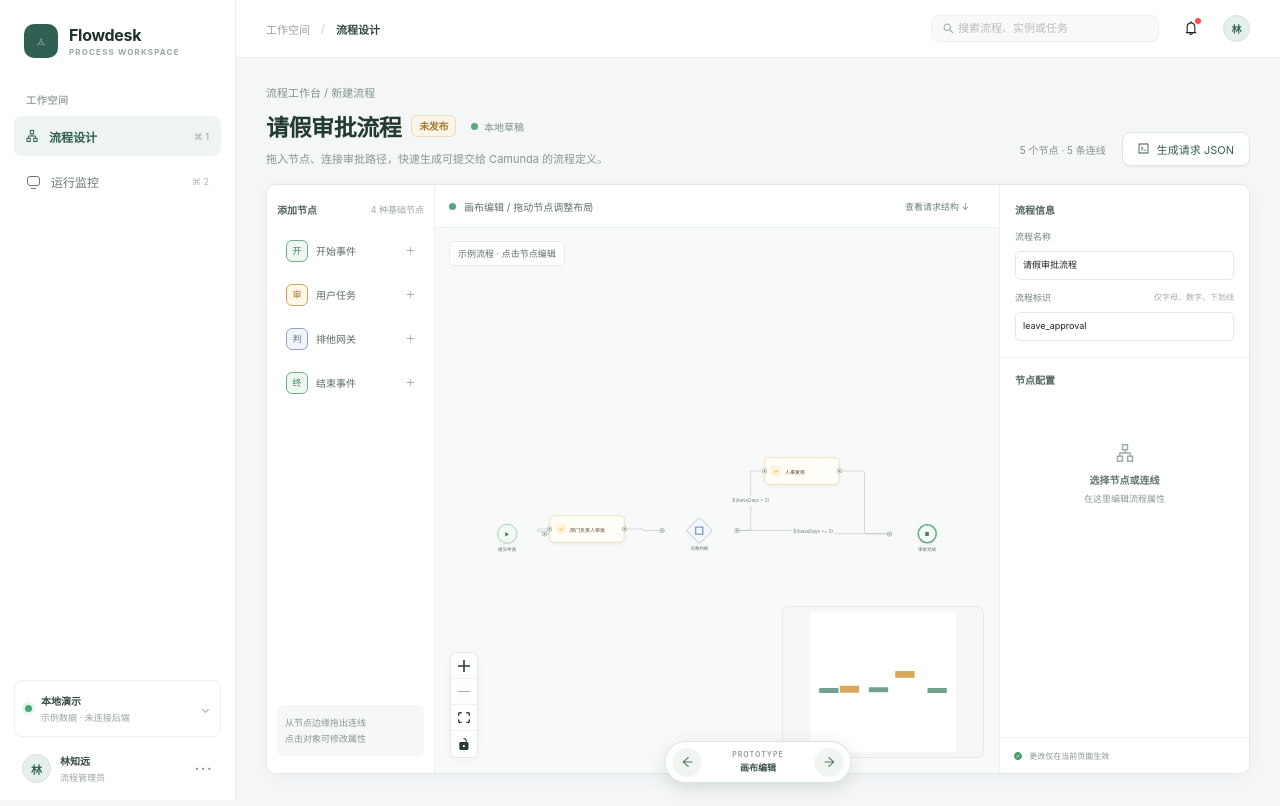
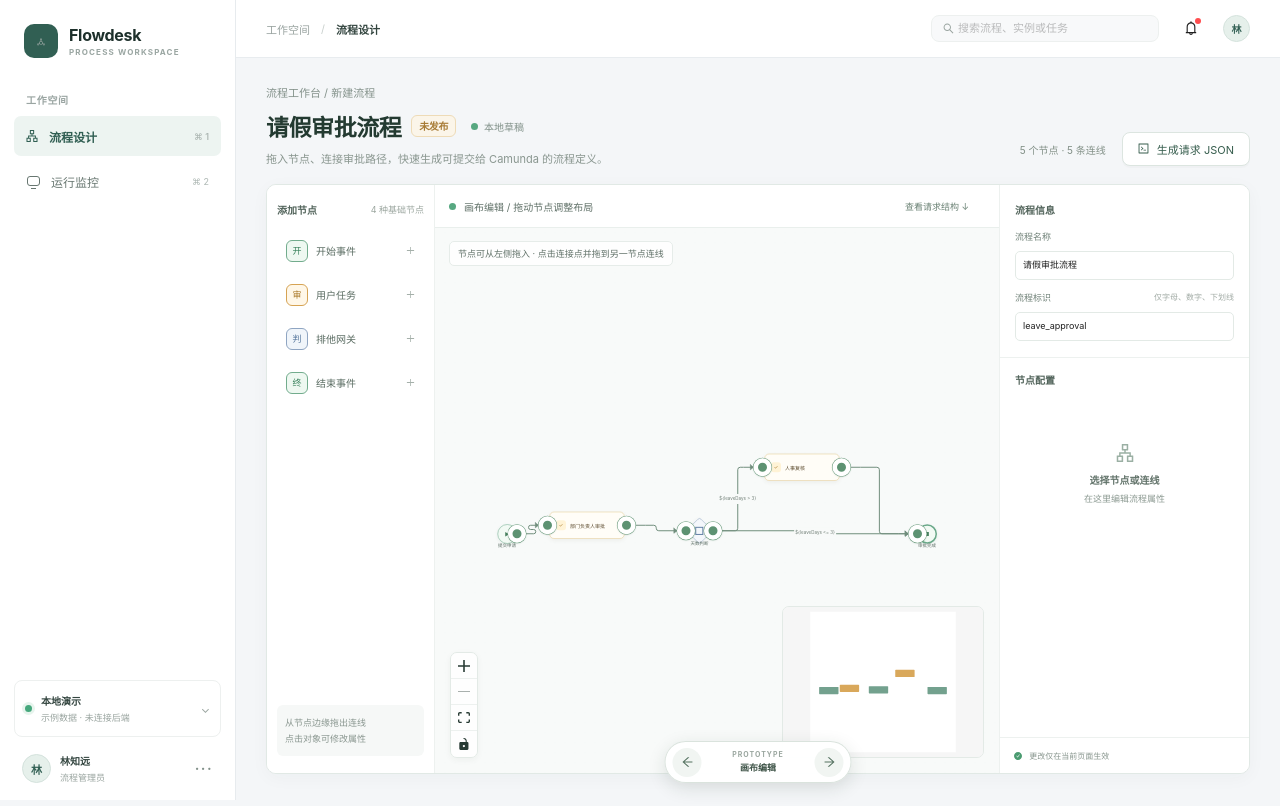
Before and after one commit to xxydaydayup/workflow, a React (Vite) app: page /designer in a window 1280 px wide. Built offline with nearby package versions, Linux system fonts and the light colour scheme.

Commit message:
fix(designer): 修复节点连接交互

```diff
--- a/src/features/designer/DesignerPage.module.less
+++ b/src/features/designer/DesignerPage.module.less
@@ -123,6 +123,12 @@
   font-size: 10px;
   cursor: pointer;
 }
+.palette > button[draggable='true'] {
+  cursor: grab;
+}
+.palette > button[draggable='true']:active {
+  cursor: grabbing;
+}
 .palette > button:hover {
   border-color: #e4ebe7;
   background: #f8faf9;
@@ -237,15 +243,42 @@
   position: relative;
   display: flex;
   width: 150px;
+  min-height: 56px;
   justify-content: center;
   align-items: center;
 }
 .handle {
-  width: 8px !important;
-  height: 8px !important;
-  border: 2px solid #fff !important;
-  background: #789b88 !important;
-  box-shadow: 0 0 0 1px #91aa9c;
+  z-index: 5;
+  width: 36px !important;
+  height: 36px !important;
+  min-width: 36px !important;
+  min-height: 36px !important;
+  border: 9px solid #fff !important;
+  background: #5d9272 !important;
+  box-sizing: border-box;
+  box-shadow:
+    0 0 0 1px #6f9f81,
+    0 1px 4px rgba(38, 79, 52, 0.25);
+  cursor: crosshair !important;
+  pointer-events: all !important;
+}
+.nodeuserTask :global(.react-flow__handle-left) {
+  left: -4px !important;
+}
+.nodeuserTask :global(.react-flow__handle-right) {
+  right: -4px !important;
+}
+.nodestartEvent :global(.react-flow__handle-right) {
+  right: calc(50% - 19.5px) !important;
+}
+.nodeendEvent :global(.react-flow__handle-left) {
+  left: calc(50% - 19.5px) !important;
+}
+.nodeexclusiveGateway :global(.react-flow__handle-left) {
+  left: calc(50% - 27px) !important;
+}
+.nodeexclusiveGateway :global(.react-flow__handle-right) {
+  right: calc(50% - 27px) !important;
 }
 .task {
   display: flex;
--- a/src/features/designer/DesignerPage.tsx
+++ b/src/features/designer/DesignerPage.tsx
@@ -1,14 +1,18 @@
 import { useCallback, useEffect, useMemo, useState } from 'react'
+import type { DragEvent } from 'react'
 import { useSearchParams } from 'react-router-dom'
 import {
   Background,
   BackgroundVariant,
   Controls,
   Handle,
+  MarkerType,
   MiniMap,
   Position,
   ReactFlow,
+  ReactFlowProvider,
   addEdge,
+  useReactFlow,
   useEdgesState,
   useNodesState,
   type Connection,
@@ -68,7 +72,7 @@ type Shared = {
   selectNode: (e: unknown, n: PNode) => void
   selectEdge: (e: unknown, f: PEdge) => void
   clear: () => void
-  add: (kind: Kind) => void
+  add: (kind: Kind, position?: { x: number; y: number }) => void
   connect: (s?: string, t?: string) => void
   fields: FieldsProps
   inspector: InspectorProps
@@ -100,7 +104,7 @@ const variants: Array<{ id: Variant; label: string }> = [
 const nodeTypes = { processNode: FlowNode }
 function FlowNode({ data, selected }: { data: Data; selected: boolean }) {
   return (
-    <div className={styles.nodeWrap}>
+    <div className={`${styles.nodeWrap} ${styles['node' + data.kind]}`}>
       {data.kind !== 'startEvent' && (
         <Handle type="target" position={Position.Left} className={styles.handle} />
       )}
@@ -179,12 +183,24 @@ function makeEdges(): PEdge[] {
       data: { conditionExpression: '${leaveDays <= 3}' },
     },
     { id: 'flow_5', source: 'task_hr', target: 'end_done', type: 'smoothstep', data: {} },
-  ]
+  ].map((edge) => ({
+    ...edge,
+    style: { stroke: '#718e7d', strokeWidth: 2 },
+    markerEnd: { type: MarkerType.ArrowClosed, color: '#718e7d' },
+  }))
 }
 function makeId(prefix: string) {
   return prefix + '_' + Math.random().toString(36).slice(2, 7)
 }
-function Palette({ add, compact = false }: { add: Shared['add']; compact?: boolean }) {
+function Palette({
+  add,
+  compact = false,
+  draggable = false,
+}: {
+  add: Shared['add']
+  compact?: boolean
+  draggable?: boolean
+}) {
   return (
     <div className={styles.palette + (compact ? ' ' + styles.compact : '')}>
       {!compact && (
@@ -193,7 +209,15 @@ function Palette({ add, compact = false }: { add: Shared['add']; compact?: boole
         </div>
       )}
       {kinds.map((k, i) => (
-        <button key={k.kind} onClick={() => add(k.kind)}>
+        <button
+          key={k.kind}
+          draggable={draggable}
+          onDragStart={(event) => {
+            event.dataTransfer.setData('application/x-process-node', k.kind)
+            event.dataTransfer.effectAllowed = 'move'
+          }}
+          onClick={() => add(k.kind)}
+        >
           <i className={styles['p' + i]}>{['开', '审', '判', '终'][i]}</i>
           {k.label}
           <PlusOutlined />
@@ -312,11 +336,54 @@ function Header({
     </header>
   )
 }
+function InteractiveFlow({ s }: { s: Shared }) {
+  const { screenToFlowPosition } = useReactFlow()
+  const onDrop = (event: DragEvent<HTMLDivElement>) => {
+    event.preventDefault()
+    const kind = event.dataTransfer.getData('application/x-process-node') as Kind
+    if (!kinds.some((item) => item.kind === kind)) return
+    s.add(kind, screenToFlowPosition({ x: event.clientX, y: event.clientY }))
+  }
+  return (
+    <ReactFlow
+      nodes={s.nodes}
+      edges={s.edges}
+      nodeTypes={nodeTypes}
+      onNodesChange={s.onNodesChange}
+      onEdgesChange={s.onEdgesChange}
+      onConnect={s.onConnect}
+      connectionDragThreshold={1}
+      defaultEdgeOptions={{
+        type: 'smoothstep',
+        style: { stroke: '#718e7d', strokeWidth: 2 },
+        markerEnd: { type: MarkerType.ArrowClosed, color: '#718e7d' },
+      }}
+      onNodeClick={s.selectNode}
+      onEdgeClick={s.selectEdge}
+      onPaneClick={s.clear}
+      onDragOver={(event) => {
+        event.preventDefault()
+        event.dataTransfer.dropEffect = 'move'
+      }}
+      onDrop={onDrop}
+      fitView
+      fitViewOptions={{ padding: 0.2 }}
+      proOptions={{ hideAttribution: true }}
+    >
+      <Background variant={BackgroundVariant.Dots} gap={20} size={1} color="#dce6e1" />
+      <Controls position="bottom-left" />
+      <MiniMap
+        position="bottom-right"
+        nodeColor={(n) => ((n.data as Data).kind === 'userTask' ? '#d9a85b' : '#73a18e')}
+      />
+    </ReactFlow>
+  )
+}
 function Canvas({ s }: { s: Shared }) {
   return (
     <div className={styles.canvasLayout}>
       <aside className={styles.left}>
-        <Palette add={s.add} />
+        <Palette add={s.add} draggable />
         <p>
           从节点边缘拖出连线
           <br />
@@ -334,28 +401,10 @@ function Canvas({ s }: { s: Shared }) {
           </Button>
         </div>
         <div className={styles.flow}>
-          <ReactFlow
-            nodes={s.nodes}
-            edges={s.edges}
-            nodeTypes={nodeTypes}
-            onNodesChange={s.onNodesChange}
-            onEdgesChange={s.onEdgesChange}
-            onConnect={s.onConnect}
-            onNodeClick={s.selectNode}
-            onEdgeClick={s.selectEdge}
-            onPaneClick={s.clear}
-            fitView
-            fitViewOptions={{ padding: 0.2 }}
-            proOptions={{ hideAttribution: true }}
-          >
-            <Background variant={BackgroundVariant.Dots} gap={20} size={1} color="#dce6e1" />
-            <Controls position="bottom-left" />
-            <MiniMap
-              position="bottom-right"
-              nodeColor={(n) => ((n.data as Data).kind === 'userTask' ? '#d9a85b' : '#73a18e')}
-            />
-          </ReactFlow>
-          <span className={styles.flowTip}>示例流程 · 点击节点编辑</span>
+          <ReactFlowProvider>
+            <InteractiveFlow s={s} />
+          </ReactFlowProvider>
+          <span className={styles.flowTip}>节点可从左侧拖入 · 点击连接点并拖到另一节点连线</span>
         </div>
       </div>
       <aside className={styles.right}>
@@ -596,7 +645,7 @@ export function DesignerPage() {
     [setParams],
   )
   const add = useCallback(
-    (kind: Kind) => {
+    (kind: Kind, position?: { x: number; y: number }) => {
       const prefix =
         kind === 'userTask'
           ? 'task'
@@ -619,7 +668,10 @@ export function DesignerPage() {
         {
           id,
           type: 'processNode',
-          position: { x: 220 + (cur.length % 3) * 190, y: 180 + Math.floor(cur.length / 3) * 120 },
+          position: position ?? {
+            x: 220 + (cur.length % 3) * 190,
+            y: 180 + Math.floor(cur.length / 3) * 120,
+          },
           data: { kind, name, ...(kind === 'userTask' ? { assignee: '' } : {}) },
         },
       ])
@@ -634,14 +686,37 @@ export function DesignerPage() {
       setEdges((cur) =>
         cur.some((e) => e.source === source && e.target === target)
           ? cur
-          : addEdge({ id: makeId('flow'), source, target, type: 'smoothstep', data: {} }, cur),
+          : addEdge(
+              {
+                id: makeId('flow'),
+                source,
+                target,
+                type: 'smoothstep',
+                style: { stroke: '#718e7d', strokeWidth: 2 },
+                markerEnd: { type: MarkerType.ArrowClosed, color: '#718e7d' },
+                data: {},
+              },
+              cur,
+            ),
       )
     },
     [setEdges],
   )
   const onConnect = useCallback(
     (c: Connection) =>
-      setEdges((cur) => addEdge({ ...c, id: makeId('flow'), type: 'smoothstep', data: {} }, cur)),
+      setEdges((cur) =>
+        addEdge(
+          {
+            ...c,
+            id: makeId('flow'),
+            type: 'smoothstep',
+            style: { stroke: '#4f8664', strokeWidth: 2 },
+            markerEnd: { type: MarkerType.ArrowClosed, color: '#4f8664' },
+            data: {},
+          },
+          cur,
+        ),
+      ),
     [setEdges],
   )
   const updateNode = (key: 'name' | 'assignee', value: string) => {
```
